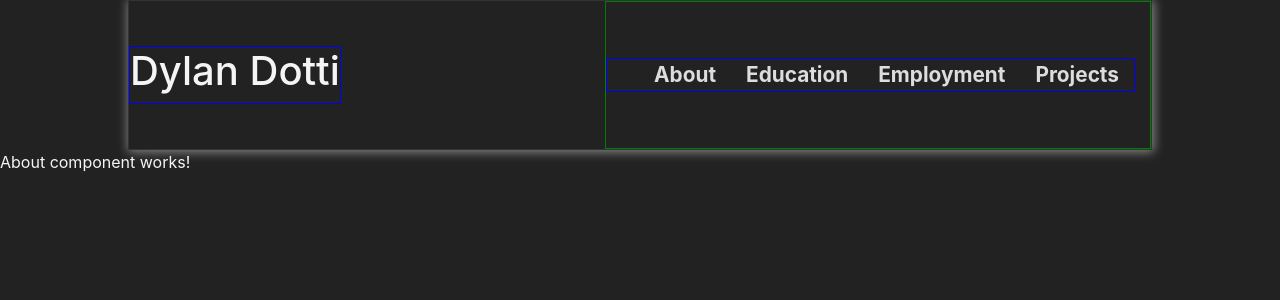
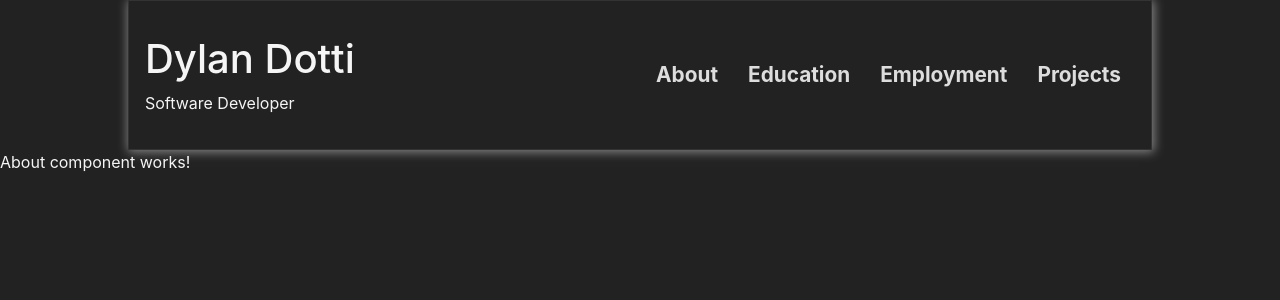
Before and after one commit to Dylan-Dotti/React-Portfolio-Website, a React (Create React App) app: page / in a window 1280 px wide. Shown: the top 300 px of the page. Built offline with nearby package versions, Linux system fonts and the light colour scheme.

Commit message:
Moved header code into MainHeader

```diff
--- a/src/App.scss
+++ b/src/App.scss
@@ -6,42 +6,6 @@ body {
 }
 
 #App {
-
-  > .header {
-    display: flex;
-    justify-content: space-between;
-    width: 80%;
-    height: 150px;
-    margin: 0px auto;
-    border: 1px solid #333;
-    box-shadow: 1px 1px 10px 1px #888888;
-
-    .title-group {
-      margin: auto 0px;
-      border: 1px solid blue;
-    }
-
-    nav {
-      display: flex;
-      border: 1px solid green;
-
-      .nav-list {
-        display: flex;
-        margin: auto;
-        margin-right: 15px;
-        border: 1px solid blue;
-
-        li {
-          list-style-type: none;
-          margin: auto 15px;
-          font-size: 1.3rem;
-          font-weight: bold;
-        }
-      }
-
-    }
-
-  }
 
   a {
     text-decoration: none;
--- a/src/Components/Layout/index.tsx
+++ b/src/Components/Layout/index.tsx
@@ -1,31 +1,12 @@
-import React, { ReactNode } from "react";
-import { Outlet, Link } from "react-router-dom";
+import * as React from "react";
+import { Outlet } from "react-router-dom";
+import MainHeader from "../MainHeader";
 
 export default class Layout extends React.Component {
-  render(): ReactNode {
+  render(): React.ReactNode {
     return (
       <>
-        <div className="header">
-          <div className="title-group">
-            <h1>Dylan Dotti</h1>
-          </div>
-          <nav>
-            <ul className="nav-list">
-              <li>
-                <Link to="/">About</Link>
-              </li>
-              <li>
-                <Link to="/education">Education</Link>
-              </li>
-              <li>
-                <Link to="/employment">Employment</Link>
-              </li>
-              <li>
-                <Link to="/projects">Projects</Link>
-              </li>
-            </ul>
-          </nav>
-        </div>
+        <MainHeader />
         <Outlet />
       </>
     );
--- /dev/null
+++ b/src/Components/MainHeader/index.tsx
@@ -0,0 +1,33 @@
+import * as React from 'react';
+import { Link } from 'react-router-dom';
+import './main-header.scss';
+
+export default class MainHeader extends React.Component {
+
+    public render(): React.ReactNode {
+        return (
+            <div className="main-header">
+                <div className="title-group mx-3">
+                    <h1>Dylan Dotti</h1>
+                    Software Developer
+                </div>
+                <nav>
+                    <ul className="nav-list">
+                        <li>
+                            <Link to="/">About</Link>
+                        </li>
+                        <li>
+                            <Link to="/education">Education</Link>
+                        </li>
+                        <li>
+                            <Link to="/employment">Employment</Link>
+                        </li>
+                        <li>
+                            <Link to="/projects">Projects</Link>
+                        </li>
+                    </ul>
+                </nav>
+            </div>
+        );
+    }
+}
--- /dev/null
+++ b/src/Components/MainHeader/main-header.scss
@@ -0,0 +1,33 @@
+
+.main-header {
+    display: flex;
+    justify-content: space-between;
+    width: 80%;
+    height: 150px;
+    margin: 0px auto;
+    border: 1px solid #333;
+    box-shadow: 1px 1px 10px 1px #888888;
+
+    .title-group {
+        margin: auto 0px;
+    }
+
+    nav {
+        display: flex;
+
+        .nav-list {
+            display: flex;
+            margin: auto;
+            margin-right: 15px;
+
+            li {
+                list-style-type: none;
+                margin: auto 15px;
+                font-size: 1.3rem;
+                font-weight: bold;
+            }
+        }
+
+    }
+
+  }
```
